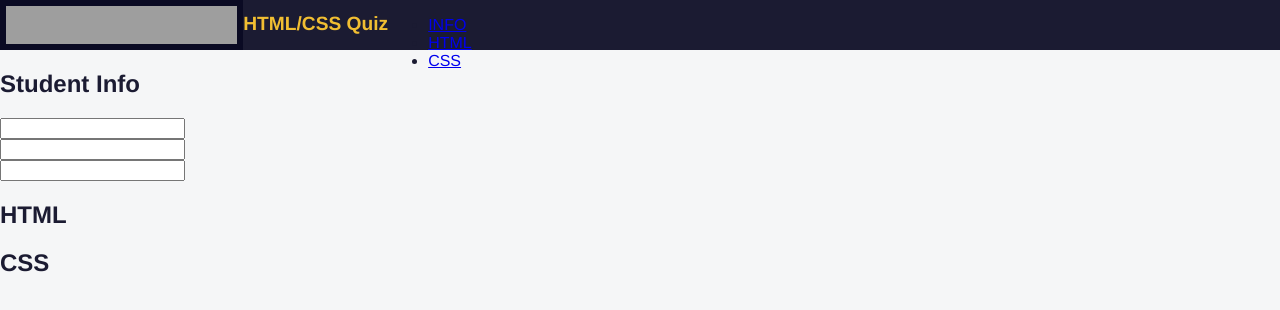
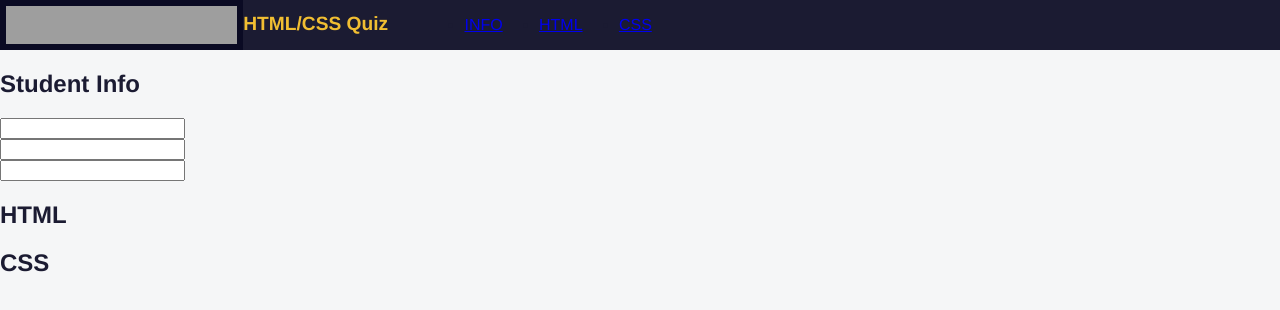
Before and after one commit to nedoratic/fcc-rwd-09-quiz, a plain HTML site: page index.html in a window 1280 px wide. Drawn offline with Linux system fonts and the light colour scheme; grey boxes are pictures that could not be loaded.

Commit message:
style.css - added style to nav and ul elements

```diff
--- a/style.css
+++ b/style.css
@@ -23,3 +23,14 @@ h1 {
 	color: #f1be32;
 	font-size: min(5vw, 1.2em);
 }
+
+nav {
+	width: 50%;
+	max-width: 300px;
+	height: 50px;
+}
+
+nav > ul {
+	display: flex;
+	justify-content: space-evenly;
+}
```
